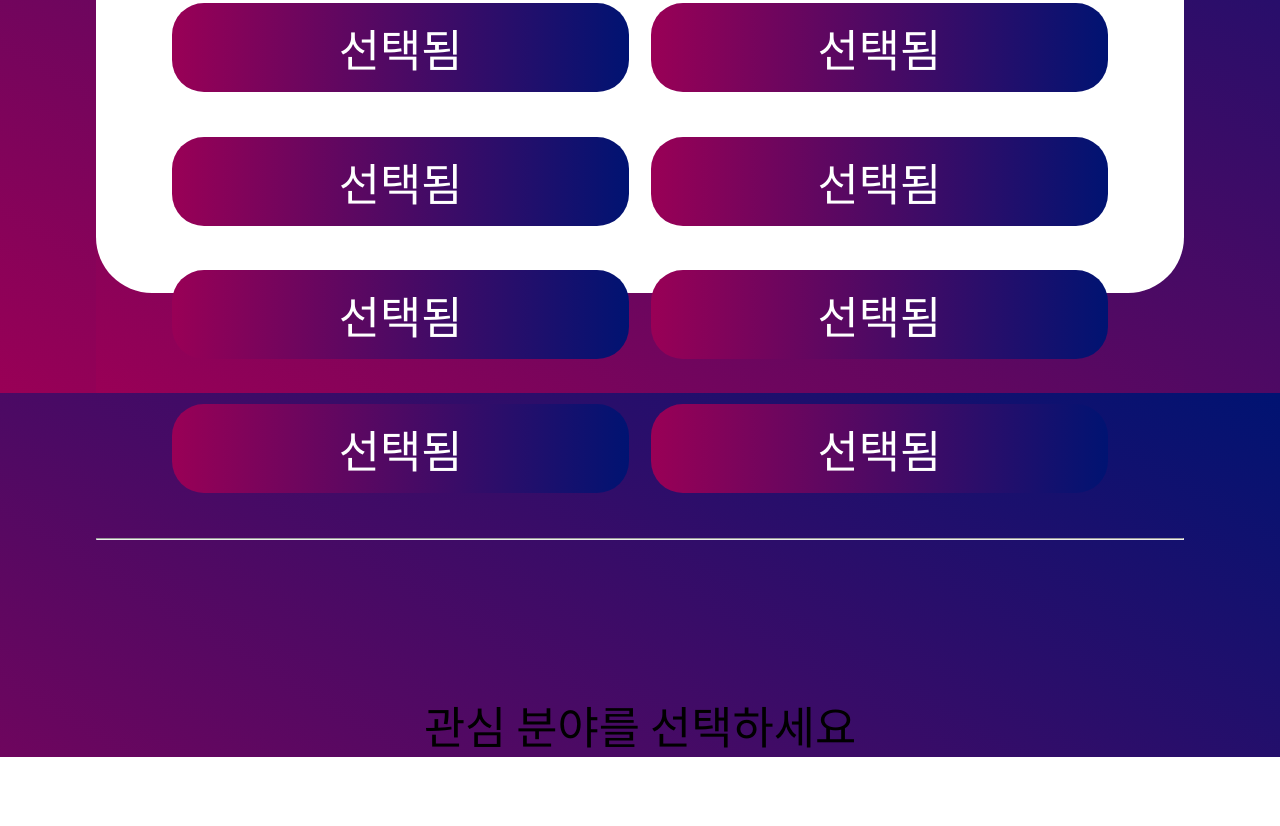
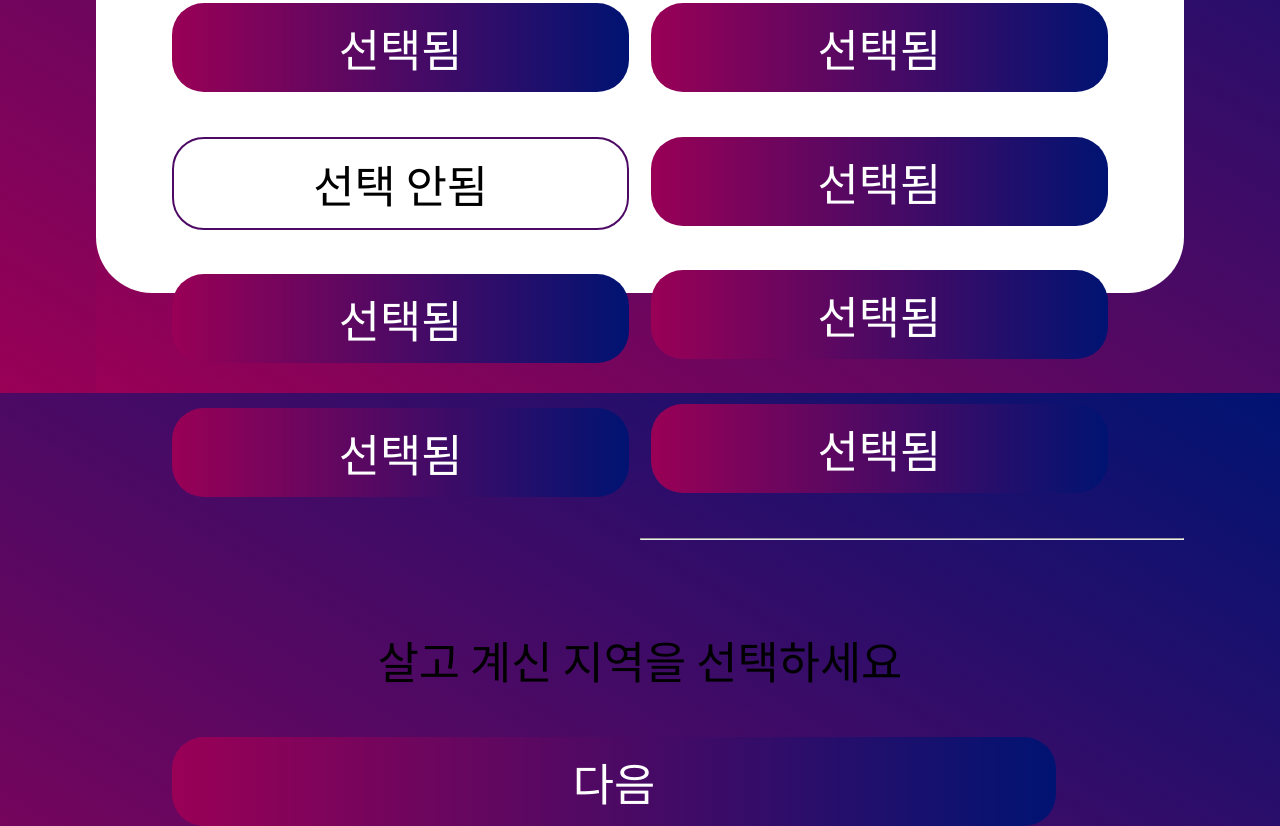
Before and after one commit to Deadline-oneday/Brievey-frontend, a plain HTML site: page first-run.html in a window 1280 px wide. Shown: the part 407-1233 px from the top of the page. Before the commit the page ends 1164 px from the top, so only its background shows below. Drawn offline with Linux system fonts and the light colour scheme.

Commit message:
first-run

```diff
--- a/assets/css/first-run.css
+++ b/assets/css/first-run.css
@@ -45,7 +45,7 @@
     float: right;
 }
 
-.button_d {
+.button_focus {
     font-family: 'Noto Sans KR', sans-serif;
     font-weight: 500;
     font-size: 3.5vw;
@@ -55,3 +55,22 @@
     border-radius: 4vh;
     color: #fff;
 }
+
+.button_normal {
+    font-family: 'Noto Sans KR', sans-serif;
+    font-weight: 500;
+    font-size: 3.5vw;
+    border:2px solid #4D0A64;
+    text-decoration-line: none;
+    padding: 1.5vh;
+    border-radius: 4vh;
+    color: #000;
+}
+
+#button_big_n{
+    width: 79%;
+    margin-right:7%;
+    margin-left:7%;
+    justify-content: center;
+
+}
--- a/first-run.html
+++ b/first-run.html
@@ -17,27 +17,26 @@
         <br>
         관심 분야를 선택하세요<br>
         <div class="left">
-            <p class="button_d">선택됨</a>
-            <p class="button_d">선택됨</a>
-            <p class="button_d">선택됨</a>
-            <p class="button_d">선택됨</a>
+            <p class="button_focus">선택됨</a>
+            <p class="button_normal">선택 안됨</a>
+            <p class="button_focus">선택됨</a>
+            <p class="button_focus">선택됨</a>
         </div>
         <div class="right">
-            <p class="button_d">선택됨</a>
-            <p class="button_d">선택됨</a>
-            <p class="button_d">선택됨</a>
-            <p class="button_d">선택됨</a>
+            <p class="button_focus">선택됨</a>
+            <p class="button_focus">선택됨</a>
+            <p class="button_focus">선택됨</a>
+            <p class="button_focus">선택됨</a>
         </div>
-    <br>
     <hr>
     <br>
     </div>
 
     <div class="subtext">
-        <br>
-        관심 분야를 선택하세요<br>
+        살고 계신 지역을 선택하세요<br>
 
 
+            <p class="button_focus" id="button_big_n">다음</a>
     </div>
 </body>
 
```
